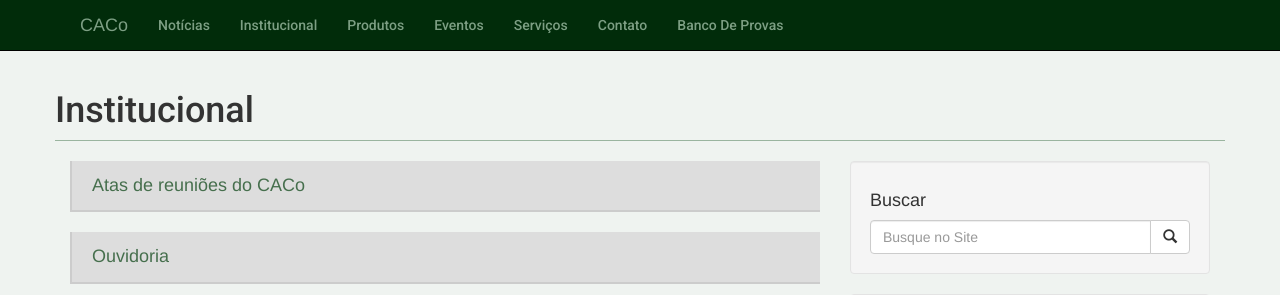
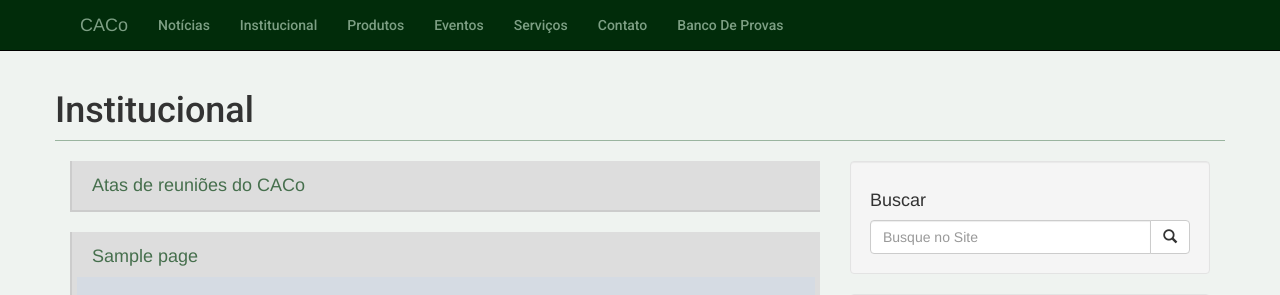
Before and after one commit to LSchanner/sitecaco, a Django app: template templates/institucional.html in a window 1280 px wide. Shown: the top 295 px of the page. Run offline with Django 3.2, Linux system fonts and the light colour scheme; the template is opened without the code that fills it: most values are stand-ins (such as "Sample title", 1, 10 or a date in 2020); grey boxes marked "Sample" are stand-in pictures; some libraries are stand-ins or nearby versions.

Commit message:
remove ouvidoria de seção institucional

```diff
--- a/templates/institucional.html
+++ b/templates/institucional.html
@@ -10,12 +10,6 @@
 <a href="atas">
     <div class="item">
         <h4>  Atas de reuniões do CACo</h4>
-    </div>
-</a>
-
-<a href="{{ URL_BASE }}/contato/ouvidoria">
-    <div class="item">
-        <h4> Ouvidoria </h4>
     </div>
 </a>
 
```
